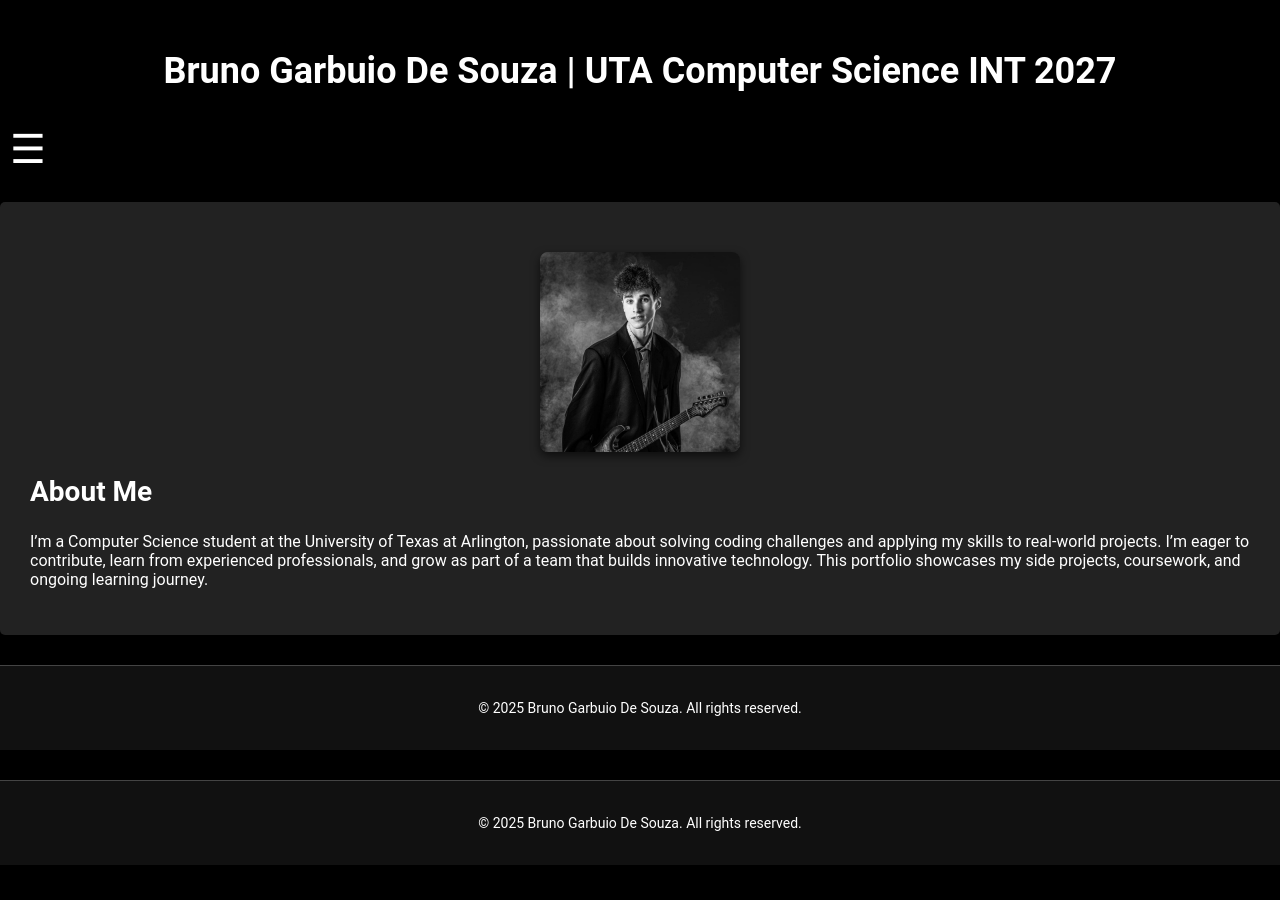
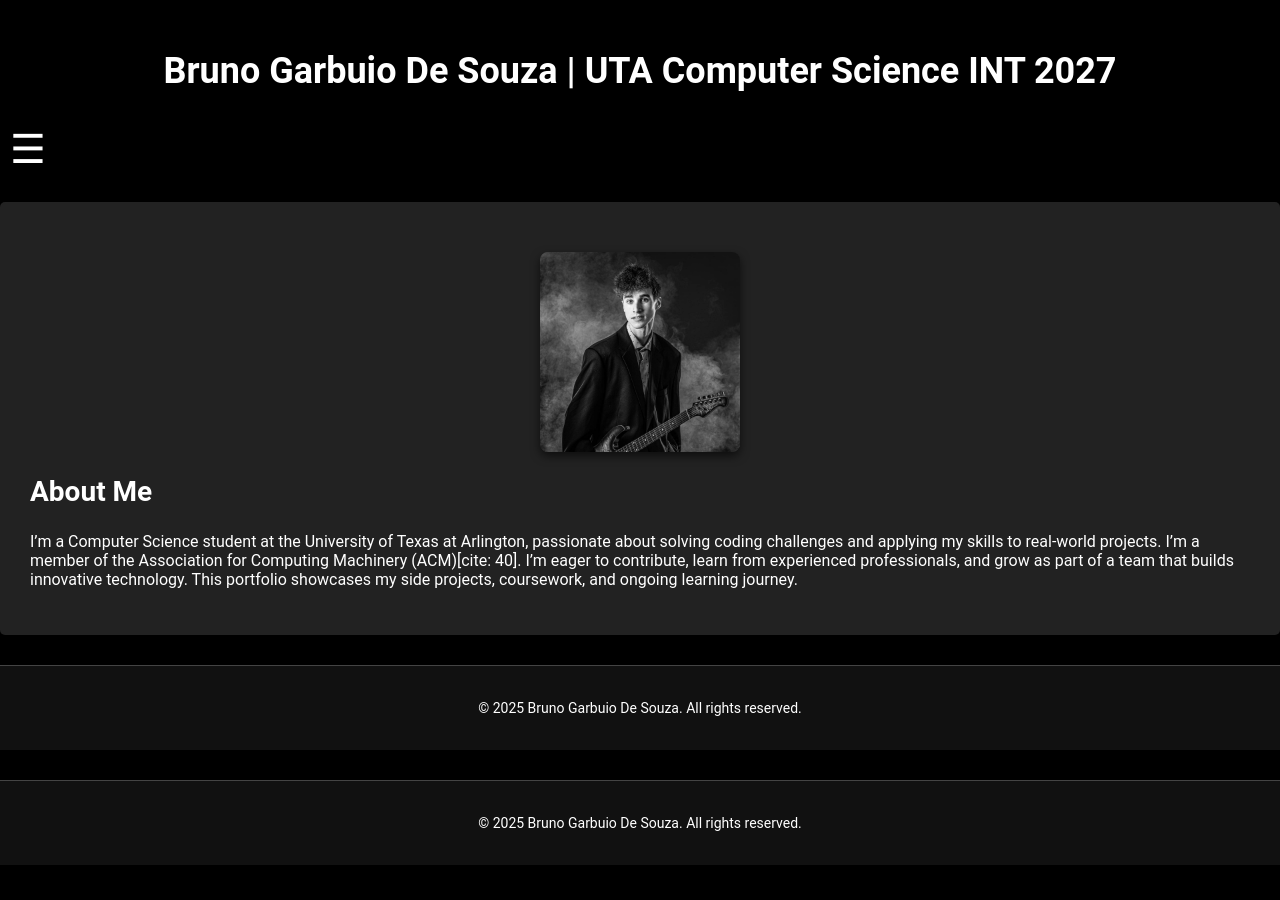
Before and after one commit to BrunoGDZZ/brunogdzz, a Jekyll site: the page built from index.md, in a window 1280 px wide. Built offline with Jekyll 4.4.1, drawn with Linux system fonts in a browser that asks for light colours.

Commit message:
Update index.md

```diff
--- a/index.md
+++ b/index.md
@@ -7,12 +7,9 @@
 
 <h1>Bruno Garbuio De Souza | UTA Computer Science INT 2027</h1>
 
-<!-- Hamburger Menu Button -->
 <button class="menu-btn" onclick="openNav()">
-    &#9776; <!-- Hamburger icon (☰) -->
-</button>
+    &#9776; </button>
 
-<!-- Sidebar -->
 <div id="mySidebar" class="sidebar">
     <button class="closebtn" onclick="closeNav()">&times;</button>
     <ul class="tabs">
@@ -23,25 +20,23 @@
     </ul>
 </div>
 
-<!-- About Section -->
 <div id="about" class="tab-content active">
   <img src="IMG_0615.jpg" alt="Portrait of Bruno Garbuio De Souza" class="profile-img">
   <h2>About Me</h2>
   <p>
-    I’m a Computer Science student at the University of Texas at Arlington, passionate about solving coding challenges and applying my skills to real-world projects.
+    I’m a Computer Science student at the University of Texas at Arlington, passionate about solving coding challenges and applying my skills to real-world projects. I’m a member of the Association for Computing Machinery (ACM)[cite: 40].
     I’m eager to contribute, learn from experienced professionals, and grow as part of a team that builds innovative technology.
     This portfolio showcases my side projects, coursework, and ongoing learning journey.
   </p>
 </div>
 
-<!-- Projects Section -->
 <div id="projects" class="tab-content">
   <h2>Projects</h2>
   <div class="projects-container">
     <div class="project">
       <h3>Robots Recreation</h3>
       <p>
-        Recreated the classic <em>Robots</em> game using Java OOP principles, later extending it with SwiftUI for cross-platform design.
+        Recreated the classic <em>Robots</em> game using Java OOP principles with a Swing-based UI for the desktop version[cite: 44].
         <strong>[In Progress]</strong>
       </p>
       <p class="project-date">Date: February 20, 2025</p>
@@ -59,8 +54,8 @@
     <div class="project">
       <h3>abUTA</h3>
       <p>
-        Built a text-based social media system featuring threaded public posts, private messaging, muting, and account blocking.
-        Implemented with core object-oriented programming concepts in Java.
+        Built a text-based social media system featuring threaded public posts, private messaging, muting, and account blocking[cite: 46].
+        Implemented with core object-oriented programming concepts in Java[cite: 47].
         <strong>[In Progress]</strong>
       </p>
       <p class="project-date">Date: March 4, 2025</p>
@@ -69,7 +64,6 @@
   </div>
 </div>
 
-<!-- Coursework Section -->
 <div id="coursework" class="tab-content">
   <h2>Relevant Coursework</h2>
   <ul>
@@ -81,7 +75,6 @@
   </ul>
 </div>
 
-<!-- Contact Section -->
 <div id="contact" class="tab-content">
   <h2>Contact Me</h2>
   <p><strong>Email:</strong> <a href="mailto:23bdesouza@gmail.com">23bdesouza@gmail.com</a></p>
```
